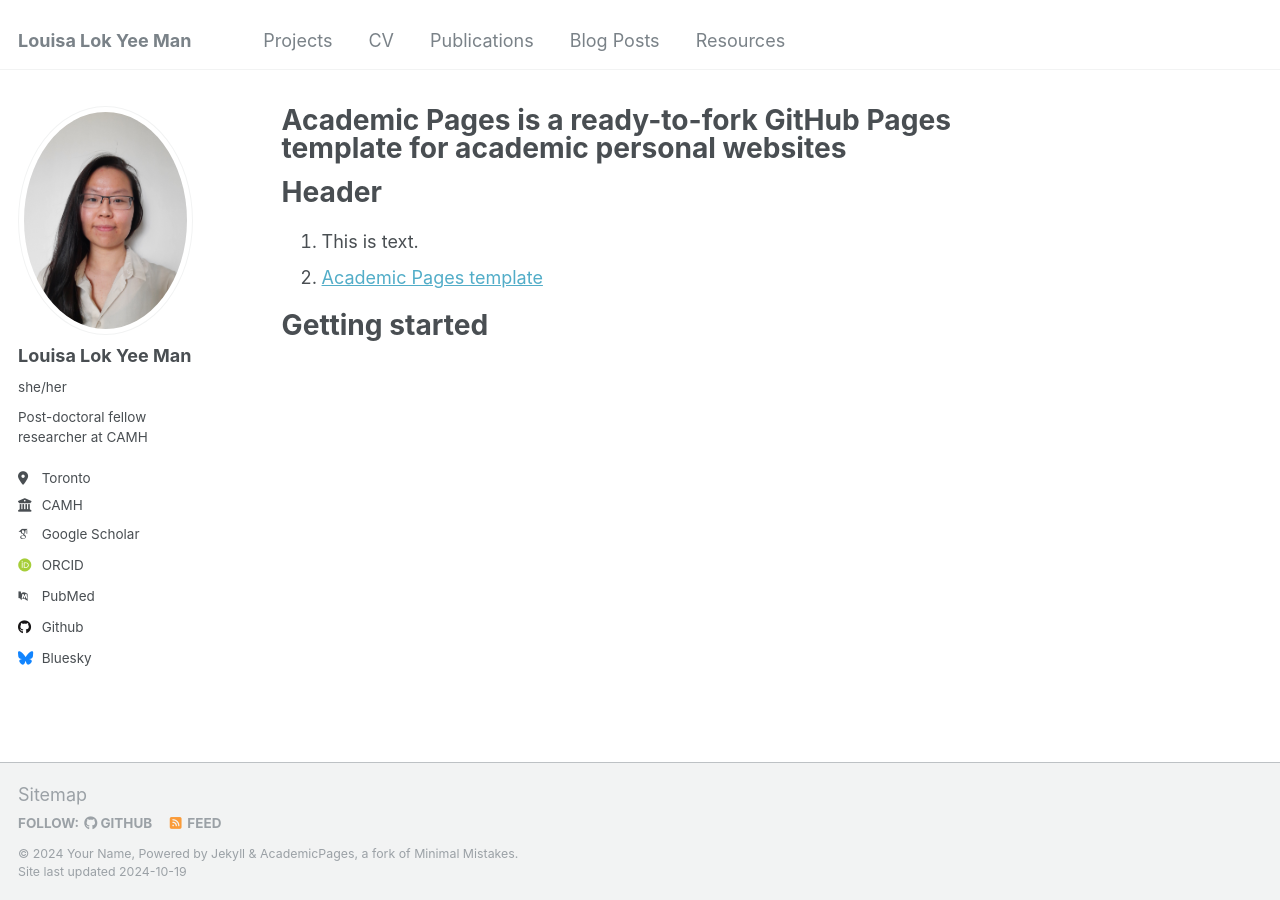
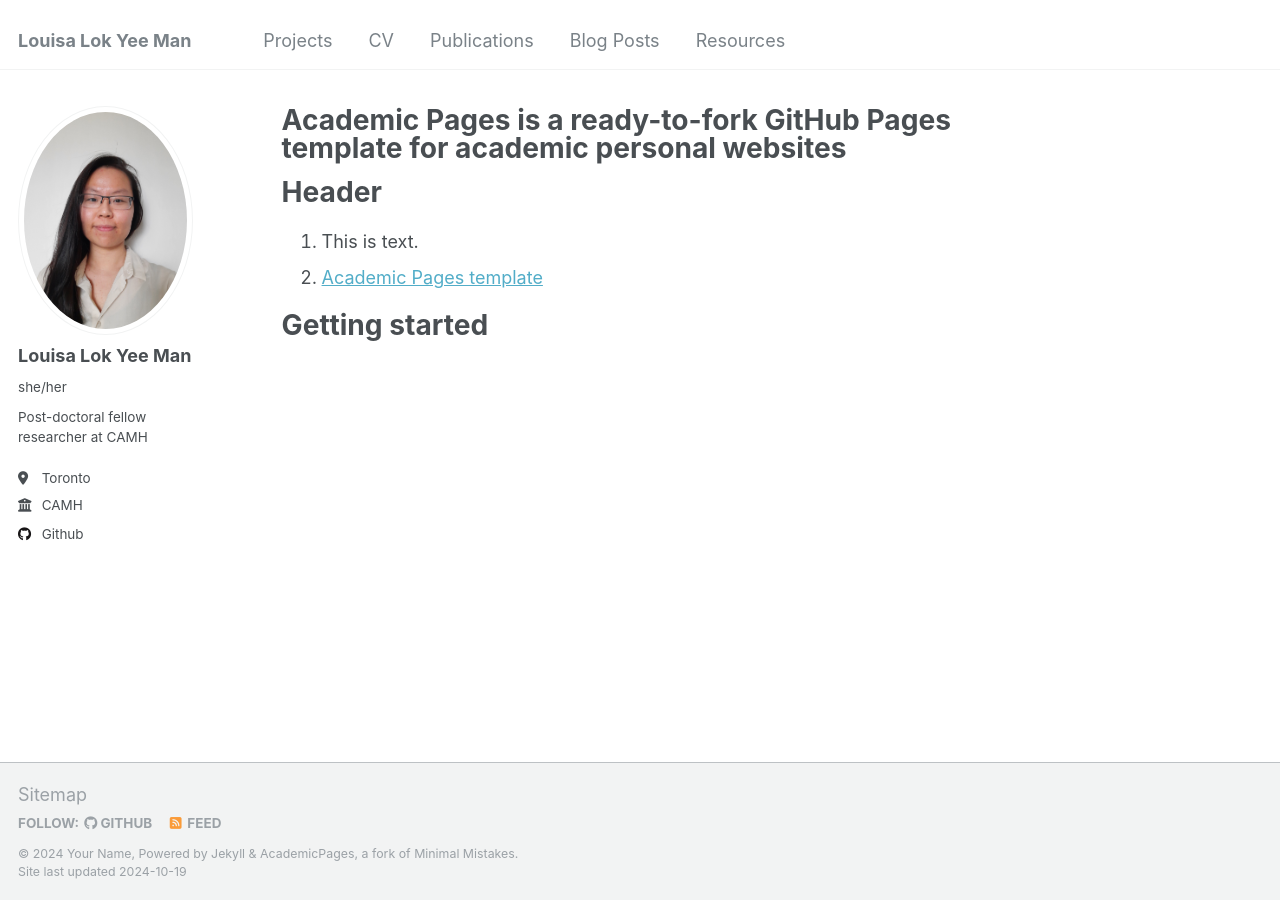
Before and after one commit to louisalyman/profile, a Jekyll site: the page built from _pages/about.md, in a window 1280 px wide. Built offline with Jekyll 4.4.1, drawn with Linux system fonts in a browser that asks for light colours; some web fonts are replaced; part of the change alters nothing that is shown.

```diff
--- a/_config.yml
+++ b/_config.yml
@@ -32,23 +32,23 @@ author:
 
   # Academic websites
   arxiv            : # URL - Update with the correct link to your profile
-  googlescholar    : "https://scholar.google.com/citations?user=PS_CX0AAAAAJ"
+  googlescholar    : # "https://scholar.google.com/citations?user=PS_CX0AAAAAJ"
   impactstory      : # URL
-  orcid            : "http://orcid.org/yourorcidurl"
+  orcid            : # "http://orcid.org/yourorcidurl"
   semantic         : # URL
-  pubmed           : "https://www.ncbi.nlm.nih.gov/pubmed/?term=john+snow"
+  pubmed           : # "https://www.ncbi.nlm.nih.gov/pubmed/?term=john+snow"
   researchgate     : # URL
 
   # Repositories and software development
   bitbucket        : # Username - Update with your username on the site
   codepen          : # Username
   dribbble         : # Username
-  github           : "academicpages"
+  github           : "louisalyman"
   kaggle           : # Username
   stackoverflow    : # User number or user number and name (i.e., use "1" or "1/jeff-atwood")
 
   # Social media
-  bluesky          : "bsky.app" # Replace this with you Bluesky username
+  bluesky          : # "bsky.app" # Replace this with you Bluesky username
   facebook         : # Username
   flickr           : # Username
   foursquare       : # Username
```
